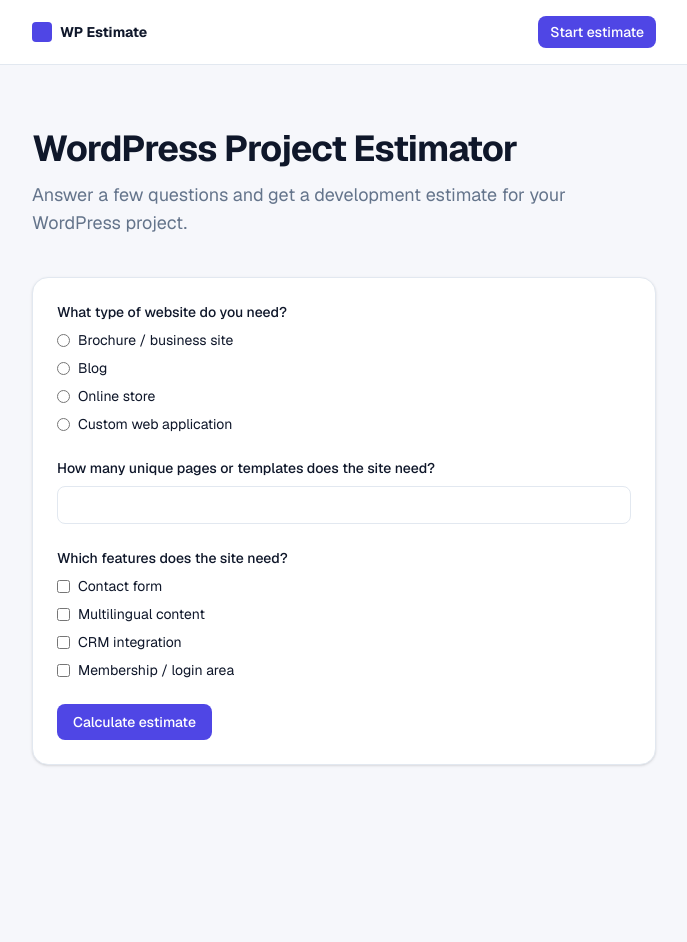
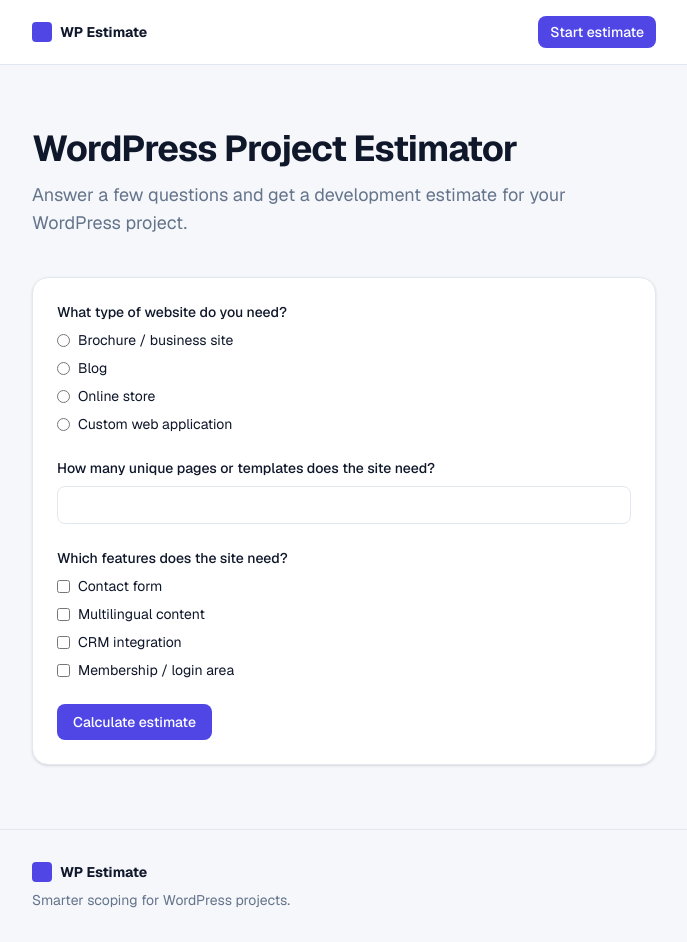
Before and after one commit to YedomakhaDev/wp-website-estimator, a Next.js app: page / in a window 1280 px wide. Shown: the whole page, without its empty margins (296-983 px from the left). Before the commit the page ends 829 px from the top, so only its background shows below. Built offline with nearby package versions, Linux system fonts and the light colour scheme.

Commit message:
feat: add site footer and pin it to the bottom of the page

```diff
--- a/src/app/layout.tsx
+++ b/src/app/layout.tsx
@@ -1,5 +1,6 @@
 import type { Metadata } from "next";
 import { Geist, Geist_Mono } from "next/font/google";
+import SiteFooter from "@/components/SiteFooter";
 import SiteHeader from "@/components/SiteHeader";
 import "./globals.css";
 
@@ -27,6 +28,7 @@ export default function RootLayout({ children }: LayoutProps<"/">) {
       <body className="min-h-full flex flex-col">
         <SiteHeader />
         {children}
+        <SiteFooter />
       </body>
     </html>
   );
--- /dev/null
+++ b/src/components/SiteFooter.tsx
@@ -0,0 +1,15 @@
+export default function SiteFooter() {
+    return (
+        <footer className="mt-auto border-t border-border">
+            <div className="mx-auto max-w-2xl px-6 py-8">
+                <div className="flex items-center gap-2">
+                    <span className="h-5 w-5 rounded-sm bg-primary" />
+                    <span className="text-sm font-bold text-foreground">WP Estimate</span>
+                </div>
+                <p className="mt-2 text-sm text-muted-foreground">
+                    Smarter scoping for WordPress projects.
+                </p>
+            </div>
+        </footer>
+    );
+}
```
